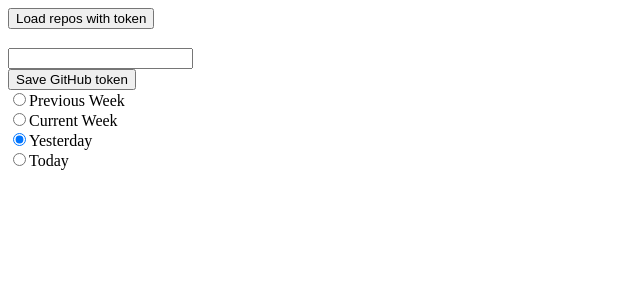
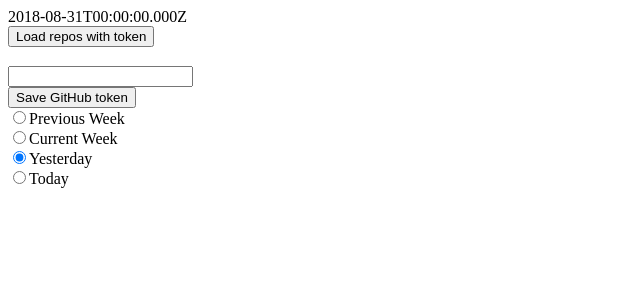
Before and after one commit to diceRollSix/my-daily-commits, a Vue app: page / in a window 1280 px wide. Shown: the top 300 px of the page, without its empty margins (0-640 px from the left). Built offline with nearby package versions, Linux system fonts and the light colour scheme.

Commit message:
add date type converter use chosen date for requests

```diff
--- a/src/App.vue
+++ b/src/App.vue
@@ -1,5 +1,6 @@
 <template>
     <div id="app">
+        <since-date/>
         <repositories/>
         <token/>
         <choose-date-type/>
@@ -10,10 +11,12 @@
     import Token from './components/Token.vue'
     import Repositories from "./components/Ropositories";
     import ChooseDateType from "./components/ChooseDateType";
+    import SinceDate from "./components/SinceDate";
 
     export default {
         name: 'app',
         components: {
+            SinceDate,
             ChooseDateType,
             Repositories,
             Token
--- a/src/components/ChooseDateType.vue
+++ b/src/components/ChooseDateType.vue
@@ -16,7 +16,6 @@
 </template>
 
 <script>
-
     export default {
         name: 'choose-date-type',
         computed: {
--- /dev/null
+++ b/src/components/SinceDate.vue
@@ -0,0 +1,19 @@
+<template>
+    <div>{{date}}</div>
+</template>
+
+<script>
+    import {getDateFromDateType} from './../helpers';
+
+    export default {
+        name: 'since-date',
+        computed: {
+            date: function () {
+                return getDateFromDateType(this.$store.state.dateType);
+            }
+        },
+    }
+</script>
+
+<style scoped>
+</style>
--- a/src/helpers.js
+++ b/src/helpers.js
@@ -1,5 +1,29 @@
 function getDateFromDateType(dateType) {
-    return '2018-08-27T00:00:00.000Z';
+    let date = new Date();
+    date.setHours(0, 0, 0, 0);
+
+    //TODO date type to constance
+
+    let deyOfWeek = (date.getDay() === 0) ? 6 : (date.getDay() - 1);
+    switch (dateType) {
+        case '1':
+            //start of current week
+            date.setDate(date.getDate() - deyOfWeek - 7);
+            break;
+        case '2':
+            //start of current week
+            date.setDate(date.getDate() - deyOfWeek);
+            break;
+        case '3':
+            //Yesterday
+            date.setDate(date.getDate() - 1);
+            break;
+        case '4':
+            //Today
+            break;
+    }
+
+    return date.toISOString();
 }
 
 export {getDateFromDateType};
--- a/src/store.js
+++ b/src/store.js
@@ -50,6 +50,7 @@ export default new Vuex.Store({
             let commitsTmp = [];
             for (let key in commits) {
                 const commit = commits[key];
+                //TODO если коммиты есть в ветке мастер (или дефолтной ветке) не выводить их в других
                 const item = {
                     message: commit.commit.message,
                     date: commit.commit.committer.date
```
